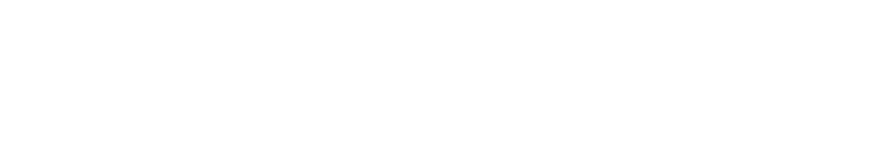
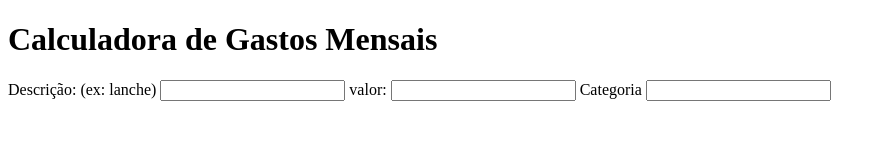
Before and after one commit to GabrielVancoDev/prova-front-end, a plain HTML site: page index.html in a window 1280 px wide. Shown: the whole page, without its empty margins (0-886 px from the left). Drawn offline with Linux system fonts and the light colour scheme.

Commit message:
Fazendo a estrutura do Formulário, com input de descrição, valor e categoria.

```diff
--- a/index.html
+++ b/index.html
@@ -1,5 +1,5 @@
 <!DOCTYPE html>
-<html lang="en">
+<html lang="pt-br">
 <head>
     <meta charset="UTF-8">
     <meta name="viewport" content="width=device-width, initial-scale=1.0">
@@ -8,8 +8,40 @@
 </head>
 <body>
     <header>
+        <h1>Calculadora de Gastos Mensais</h1>
+    </header>
 
-    </header>
+    <main>
+        <!-- Tabela de gastos -->
+        <section class="cadastro-gastos">
+           <form action="">
+            <div id="cadastro">
+                <label for="descricao">Descrição: (ex: lanche)</label>
+                <input type="text" id="descricao">
+                <label for="valor">valor:</label>
+                <input type="text" id="valor">
+                <label for="categoria">Categoria</label>
+                <input type="text" id="categoria">
+
+            </div>
+
+           </form>
+
+
+          </section>
+
+          <table class="tabela-gastos" id="tabela-gastos">
+
+
+                <tr>
+                    <th>
+
+                    </th>
+                </tr>
+            </table>
+
+
+    </main>
 
     <script src="script.js"></script>
 </body>
```
Also changed, not shown: 1 other file.
